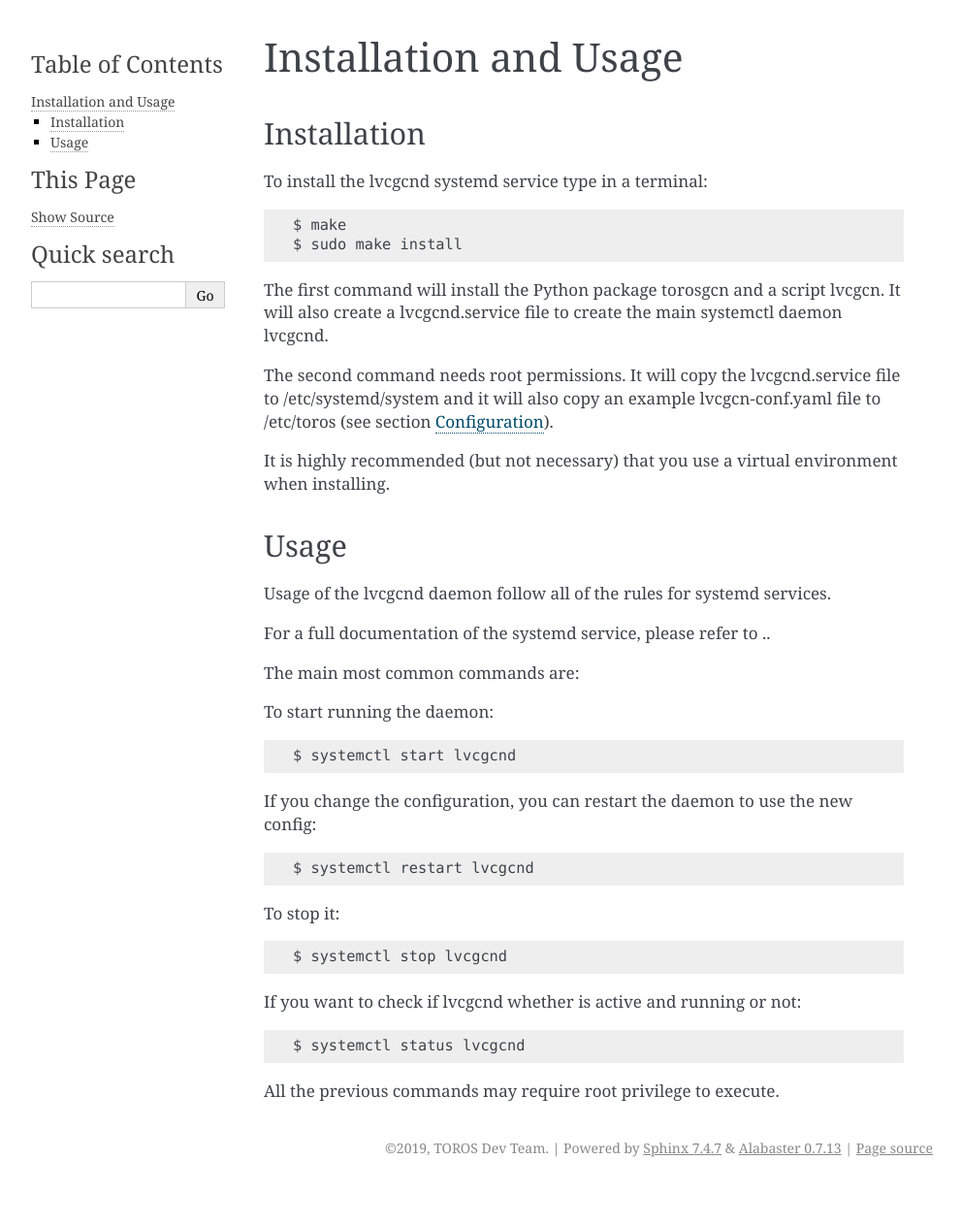
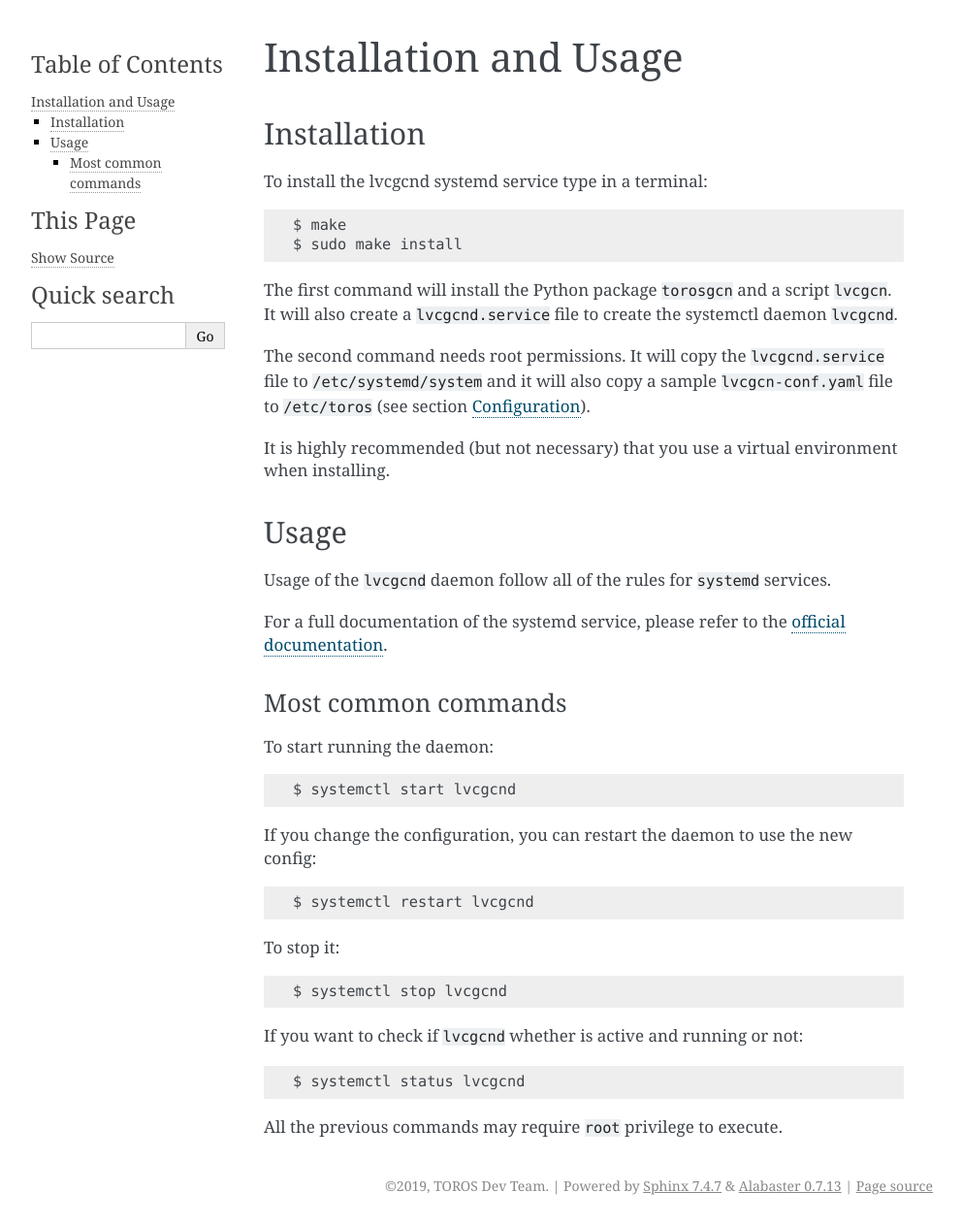
Before and after one commit to toros-astro/lvcgcn, a Sphinx documentation site: the page built from docs/install.rst, in a window 1280 px wide. Shown: the whole page at 97% size, without its empty margins (148-1140 px from the left). Built offline with Sphinx 7.4.7, drawn with Linux system fonts in a browser that asks for light colours; before the commit the page ends 1223 px from its top, so only the background shows below that.

```diff
--- a/docs/catalog.rst
+++ b/docs/catalog.rst
@@ -3,7 +3,7 @@
 Galaxy Catalogs
 ===============
 
-lvcgcn is designed to work with the GLADE catalog (revision 2.3).
+lvcgcn is designed to work with the `GLADE catalog`_ (revision 2.3).
 
 To speed up the reading process ``torosgcn.scheduler.get_targets`` will need
 a comma separated value (csv) reduced version of GLADE.
--- a/docs/config.rst
+++ b/docs/config.rst
@@ -5,10 +5,10 @@ Configuration
 
 Lvcgcn makes use of a configuration file installed in /etc/toros/lvcgcn-conf.yaml
 
-It uses the YAML mark-up language.
+It uses the `YAML`_ mark-up language.
 
 .. note::
-    During installation, a sample lvcgcn-conf.yaml is installed to help
+    During installation, a sample ``lvcgcn-conf.yaml`` is installed to help
     with configuration.
 
 Keyword Description
--- a/docs/install.rst
+++ b/docs/install.rst
@@ -9,12 +9,12 @@ To install the lvcgcnd systemd service type in a terminal::
     $ make
     $ sudo make install
 
-The first command will install the Python package torosgcn and a script lvcgcn.
-It will also create a lvcgcnd.service file to create the main systemctl daemon lvcgcnd.
+The first command will install the Python package ``torosgcn`` and a script ``lvcgcn``.
+It will also create a ``lvcgcnd.service`` file to create the systemctl daemon ``lvcgcnd``.
 
 The second command needs root permissions.
-It will copy the lvcgcnd.service file to /etc/systemd/system and it will also
-copy an example lvcgcn-conf.yaml file to /etc/toros (see section :ref:`conf`).
+It will copy the ``lvcgcnd.service`` file to ``/etc/systemd/system`` and it will also
+copy a sample ``lvcgcn-conf.yaml`` file to ``/etc/toros`` (see section :ref:`conf`).
 
 It is highly recommended (but not necessary) that you use a virtual environment
 when installing.
@@ -22,11 +22,12 @@ when installing.
 Usage
 -----
 
-Usage of the lvcgcnd daemon follow all of the rules for systemd services.
+Usage of the ``lvcgcnd`` daemon follow all of the rules for ``systemd`` services.
 
-For a full documentation of the systemd service, please refer to ..
+For a full documentation of the systemd service, please refer to the `official documentation <https://www.freedesktop.org/wiki/Software/systemd/>`_.
 
-The main most common commands are:
+Most common commands
+^^^^^^^^^^^^^^^^^^^^
 
 To start running the daemon::
 
@@ -40,8 +41,8 @@ To stop it::
 
     $ systemctl stop lvcgcnd
 
-If you want to check if lvcgcnd whether is active and running or not::
+If you want to check if ``lvcgcnd`` whether is active and running or not::
 
     $ systemctl status lvcgcnd
 
-All the previous commands may require root privilege to execute.
+All the previous commands may require ``root`` privilege to execute.
```
Also changed, not shown: other parts of docs/catalog.rst (+2 -0 lines), other parts of docs/config.rst (+2 -0 lines), docs/index.rst (+9 -10 lines), docs/json.rst (added, +46 -0 lines), docs/workflow.rst (+7 -4 lines), 1 other file.
